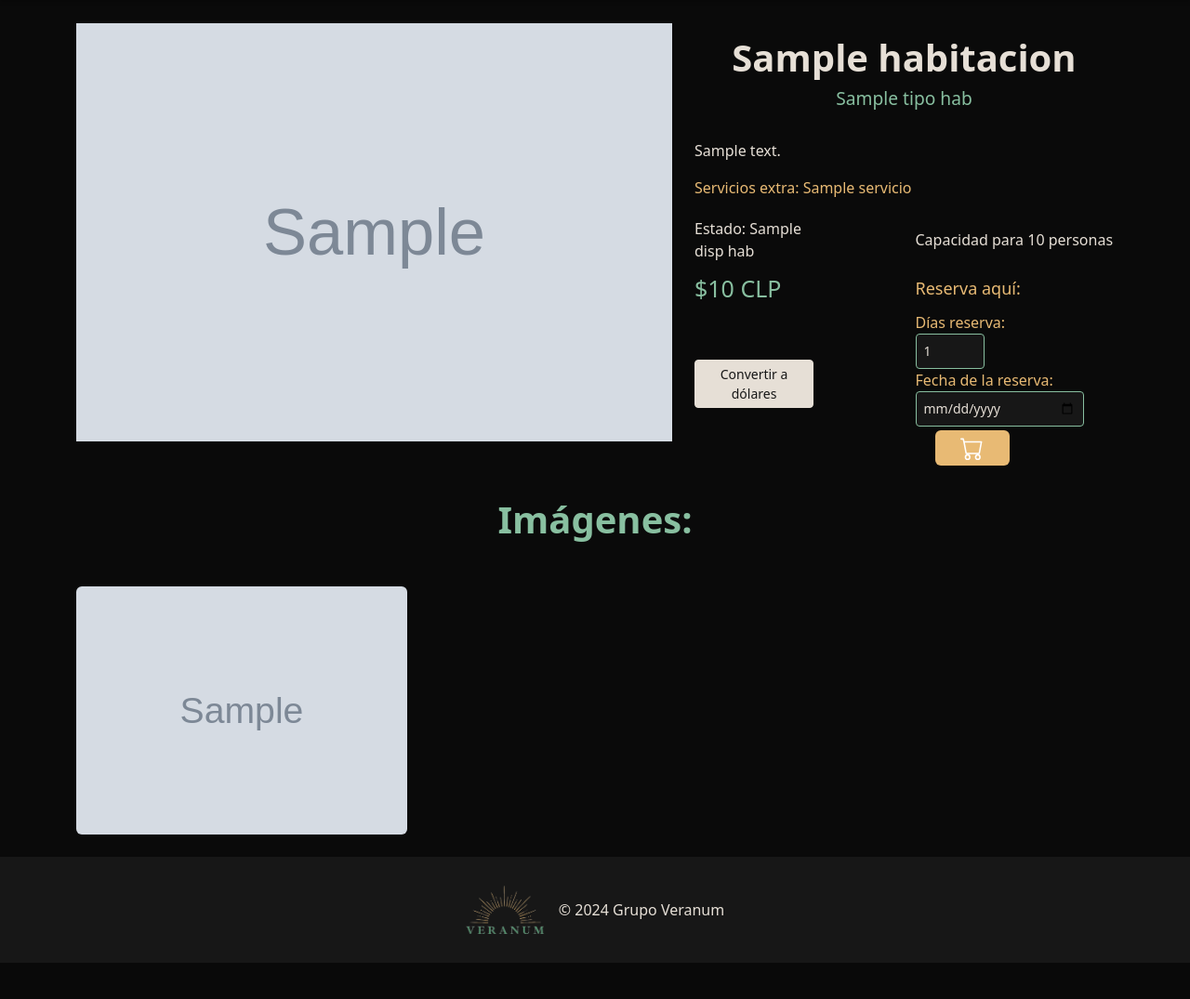
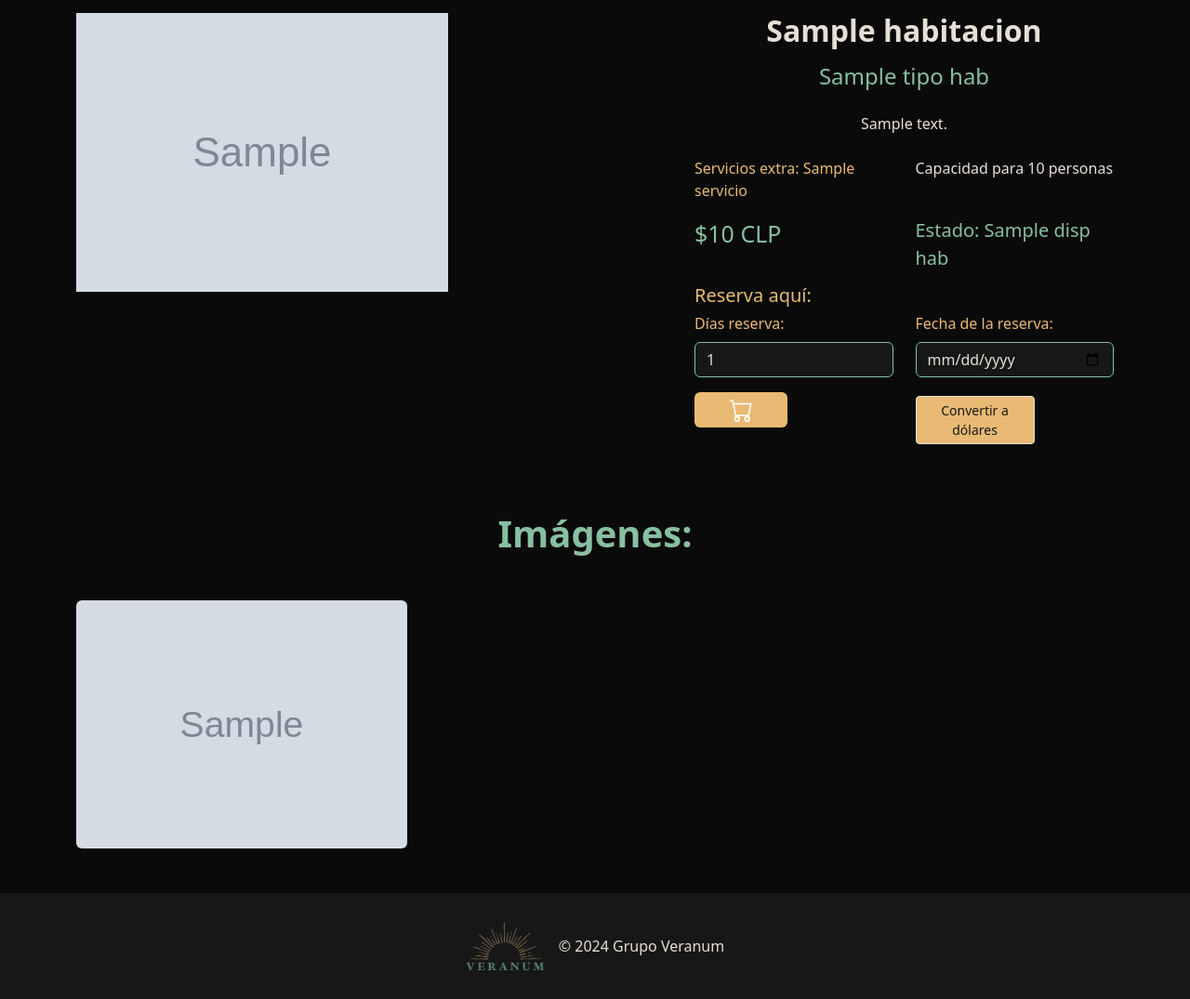
Before and after one commit to anna-hc/NovaVeranum, a Django app: template M2A/Store/templates/habiplantilla.html in a window 1280 px wide. Shown: the part 130-1205 px from the top of the page at 93% size. Before the commit the page ends 1166 px from the top, so only its background shows below. Run offline with Django 5.2, Linux system fonts and the light colour scheme; the template is opened without the code that fills it: most values are stand-ins (such as "Sample title", 1, 10 or a date in 2020); grey boxes marked "Sample" are stand-in pictures; some libraries are stand-ins or nearby versions.

Commit message:
plantilla renovada

```diff
--- a/M2A/Store/templates/habiplantilla.html
+++ b/M2A/Store/templates/habiplantilla.html
@@ -1,76 +1,94 @@
-{% extends "plantilla_base.html"  %}
+{% extends "plantilla_base.html" %}
 {% block titulo %} {{ habitacion.nombre }} en Veranum {% endblock %}
 {% block contenido %}
 
 <div class="container pt-5">
-  {%if messages%}
+  {% if messages %}
   <div class="alert alert-danger alert-dismissible fade show mt-5" role="alert">
     {% for message in messages %}
     {{ message }}
     {% endfor %}
     <button type="button" class="btn-close" data-bs-dismiss="alert" aria-label="Close"></button>
   </div>
-  {%endif%}
-    <div class="row mt-5 ">
-      <div class="col-12 col-lg-7 justify-content-center align-items-center d-flex">
-        <img src="{{habitacion.imagen.url}}" alt="" width="800" height="450">
+  {% endif %}
+  <div class="row mt-5">
+    <div class="col-lg-7">
+      <img src="{{ habitacion.imagen.url }}" alt="" class="img-fluid">
     </div>
-      <div class="col justify-content-end mt-4">
-        <h4 style="font-size:40px; text-align: center; color: #e6dfd6; font-weight: bold">{{ habitacion.nombre }}</h4>
-        <h4 style="font-size: larger; text-align: center; color: #88bfa0">{{ habitacion.tipoHab.nombre }}</h4>
-        <p style="color: #e6dfd6; padding-top: 25px;">{{ habitacion.descripcion }}</p>
-        <p style="color: #E8BA74">Servicios extra: {{ habitacion.servicio.nombre }}</p>
-        <div class="row align-items-center d-flex">
-          <div class="col-4 ">
-            <p class="pt-1" id="producto" style="text-align: start; margin-bottom: 10px; color: #e6dfd6;">Estado: {{habitacion.dispHab.nombre}}</p>
+    <div class="col-lg-5">
+      <h4 class="text-center mb-3" style="color: #e6dfd6; font-weight: bold; font-size: 2rem;">{{ habitacion.nombre }}</h4>
+      <h4 class="text-center mb-4" style="color: #88bfa0; font-size: 1.5rem;">{{ habitacion.tipoHab.nombre }}</h4>
+      <p class="text-center" style="color: #e6dfd6;">{{ habitacion.descripcion }}</p>
+
+      <div class="row mt-4">
+        <div class="col-md-6">
+          <p style="color: #E8BA74;font-weight: 500;">Servicios extra: {{ habitacion.servicio.nombre }}</p>
       </div>
-          <div class="offset-2 col-6">
-            <p class="pt-1" id="stock" style="text-align: start; margin-bottom: 10px; color: #e6dfd6"> Capacidad para {{ habitacion.capacidad }} personas</p>
+      <div class="col-md-6">
+        <p id="stock" style="text-align: start; margin-bottom: 10px; color: #e6dfd6"> Capacidad para {{ habitacion.capacidad }} personas</p>
     </div>
-          <div class="col-6 d-flex align-items-center">
-            <div class="spinner-border" role="status" id="spinner-precio" style="color: #88bfa0; width: 25px; height: 25px;">
+    <div class="col-md-6">
+      <div class="spinner-border text-center" role="status" id="spinner-precio" style="color: #88bfa0; width: 25px; height: 25px;">
         <span class="sr-only"></span>
       </div>
       <p type="text" style="color: success; font-size: 25px; color: #88bfa0; position:relative; margin-bottom: 5px; text-align: start;" class="preciohabitacion">${{ habitacion.precio }} CLP</p>
       <p type="text" style="color: success; font-size: 25px; color: #88bfa0; position:relative; margin-bottom: 5px; text-align: start;" class="preciohabitacionConvertido"></p>
   </div>
+  <div class="col-md-6">
+    <p class="" id="producto" style="margin-bottom: 10px; color: #88bfa0;font-weight: 500; font-size:20px">Estado: {{habitacion.dispHab.nombre}}</p>
+</div>
+
+        <div class="col-12">
+          <p style="font-size: 20px; color: #E8BA74; font-weight: 500; text-align: left; margin-bottom: 3px;">Reserva aquí:</p>
+        </div>
+        <div class="col-12">
+          <form action="{% url 'agregarHabCarro' idHab=habitacion.idHab %}" method="POST">
+            {% csrf_token %}
+            <div class="row align-items-center">
+              <div class="col-md-6">
+                <label for="cantidadDias" class="form-label" style="color: #E8BA74;">Días reserva:</label>
+                <input type="number" name="cantidadDias" value="1" class="cantidadDias form-control" id="cantidadDias" style="background-color: #171717; border-color: #88bfa0; color: #e6dfd6;" required min="1">
+              </div>
+              <div class="col-md-6">
+                <label for="fechaReserva" class="form-label" style="color: #E8BA74;">Fecha de la reserva:</label>
+                <input type="date" class="fechaReserva form-control" id="fechaReserva" name="fechaReserva" style="background-color: #171717; border-color: #88bfa0; color: #e6dfd6;" required>
+              </div>
+            </div>
+            <div class="row mt-3">
               <div class="col-6">
-            <p style="font-size: 18px; color: #E8BA74; font-weight: 500; text-align: start; margin-bottom: 5px;">Reserva aquí:</p>
-          </div>
-          <div class="col-6">
-            <button type="button" class="btnConversion btn btn-primary btn-sm mt-1" id="btn_conversion"style="width: 60%;">Convertir a dólares</button>
-          </div>
-          <div class="col-6 d-flex justify-content-start">
-            <form action="{% url 'agregarHabCarro' idHab=habitacion.idHab%}" method="POST">
-              {% csrf_token %}
-              <label for="cantidadDias" style="color:#E8BA74"> Días reserva:</label>
-              <input type="number" name="cantidadDias" value=1 class="cantidadDias form-control form-control-sm" id="cantidadDias" style="background-color: #171717; border-color: #88bfa0; color: #e6dfd6; margin-right: 10%; width: 35%;height:25%;" required min="1">
-              <label for="fechaReserva" style="color:#E8BA74">Fecha de la reserva:</label>
-              <input type="date" class="fechaReserva form-control form-control-sm" id="fechaReserva" name="fechaReserva" style="width: 85%; height: 25%;background-color: #171717; border-color: #88bfa0; color: #e6dfd6;" required>
-              <button class="btn-carro btn btn-primary btn mt-1" role="button" id="btn-carro" style="width: 80px; margin-left: 10%;">
+                <button class="btn btn-primary btn-block" id="btn-carro" style="width: 100px;">
                   <svg xmlns="http://www.w3.org/2000/svg" width="25" height="25" fill="currentColor" class="bi bi-cart" viewBox="0 0 16 16">
                     <path d="M0 1.5A.5.5 0 0 1 .5 1H2a.5.5 0 0 1 .485.379L2.89 3H14.5a.5.5 0 0 1 .491.592l-1.5 8A.5.5 0 0 1 13 12H4a.5.5 0 0 1-.491-.408L2.01 3.607 1.61 2H.5a.5.5 0 0 1-.5-.5M3.102 4l1.313 7h8.17l1.313-7zM5 12a2 2 0 1 0 0 4 2 2 0 0 0 0-4m7 0a2 2 0 1 0 0 4 2 2 0 0 0 0-4m-7 1a1 1 0 1 1 0 2 1 1 0 0 1 0-2m7 0a1 1 0 1 1 0 2 1 1 0 0 1 0-2"/>
                   </svg>
                 </button>
+              </div>
             </form>
+              <div class="col-6">
+                <button type="button" class="btnConversion btn btn-primary btn-sm mt-1" id="btn_conversion"style="width: 60%; background-color: #E8BA74; border:no border;">Convertir a dólares</button>
+              </div>
+
+            </div>
+
+        </div>
+      </div>
+
+      <div class="row mt-4">
+        <div class="col-12">
+
         </div>
       </div>
     </div>
   </div>
+
   <h1 class="mt-5" style="color: #88bfa0; text-align: center; font-weight: bold;">Imágenes:</h1>
 
   <div class="row mt-5">
-      {%for captura in capturas%}
-      <div class="col-lg-4 col-md-12 mb-4 mb-lg-0">
-        <img src="{{ captura.imagen.url }}"
-        class="img-fluid w-100 shadow-1-strong rounded mb-4 hover-overlay img-clickable"
-        alt="Captura"
-        data-fancybox="galeria1">
+    {% for captura in capturas %}
+    <div class="col-lg-4 col-md-12 mb-4">
+      <img src="{{ captura.imagen.url }}" class="img-fluid rounded mb-4 hover-overlay img-clickable" alt="Captura" data-fancybox="galeria1">
     </div>
-      {%endfor%}
+    {% endfor %}
   </div>
 
 </div>
-    </div>
-  </div>
 {% endblock %}
```
Lines whose indentation alone changed are shown as unchanged.
